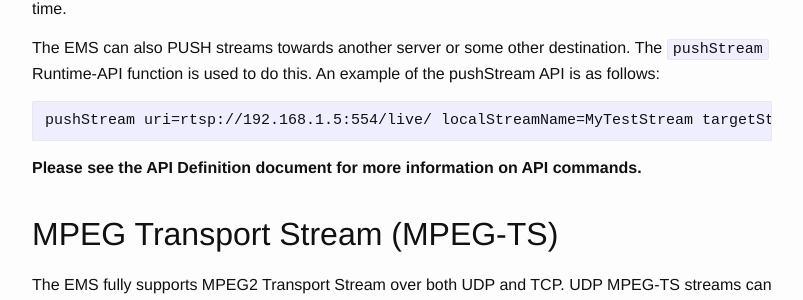
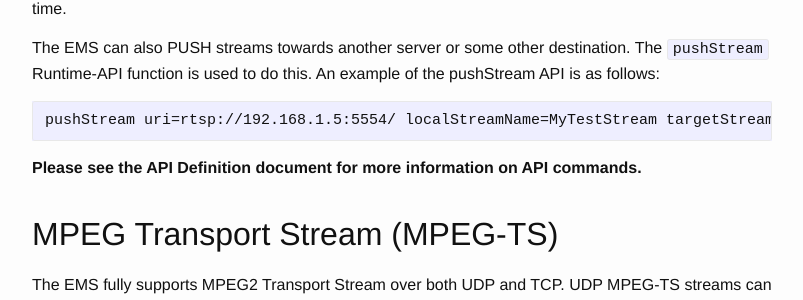
Before and after one commit to EvoStream/ems_user_guide, a Jekyll site: the page built from _posts/2016-01-01-protocolsupport.md, in a window 1280 px wide and 900 px high, scrolled down 5347 px. Shown: the part 148-448 px from the top of the window, without its empty margins (238-1041 px from the left). Built offline with Jekyll 4.4.1, drawn with Linux system fonts in a browser that asks for light colours.

Commit message:
edited incorrect push command

```diff
--- a/_posts/2016-01-01-protocolsupport.md
+++ b/_posts/2016-01-01-protocolsupport.md
@@ -185,7 +185,7 @@ Only MP4 files can be used for RTSP VOD playback.  TS and FLV files cannot be us
 
 The EMS can also PUSH streams towards another server or some other destination.  The `pushStream` Runtime-API function is used to do this. An example of the pushStream API is as follows:
 
-    pushStream uri=rtsp://192.168.1.5:554/live/ localStreamName=MyTestStream targetStreamName=PushedStreamName
+    pushStream uri=rtsp://192.168.1.5:5554/ localStreamName=MyTestStream targetStreamName=PushedStreamName
 
 **Please see the API Definition document for more information on API commands.**
 
```
